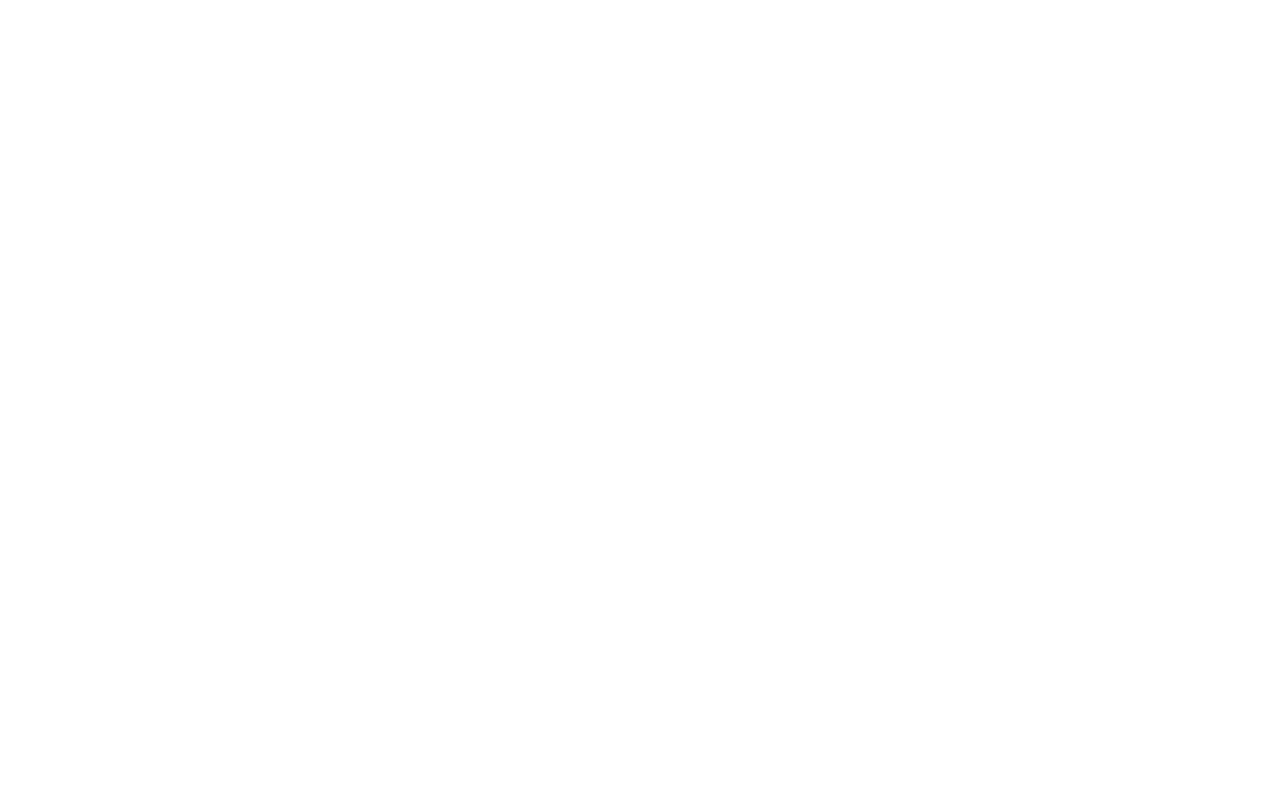
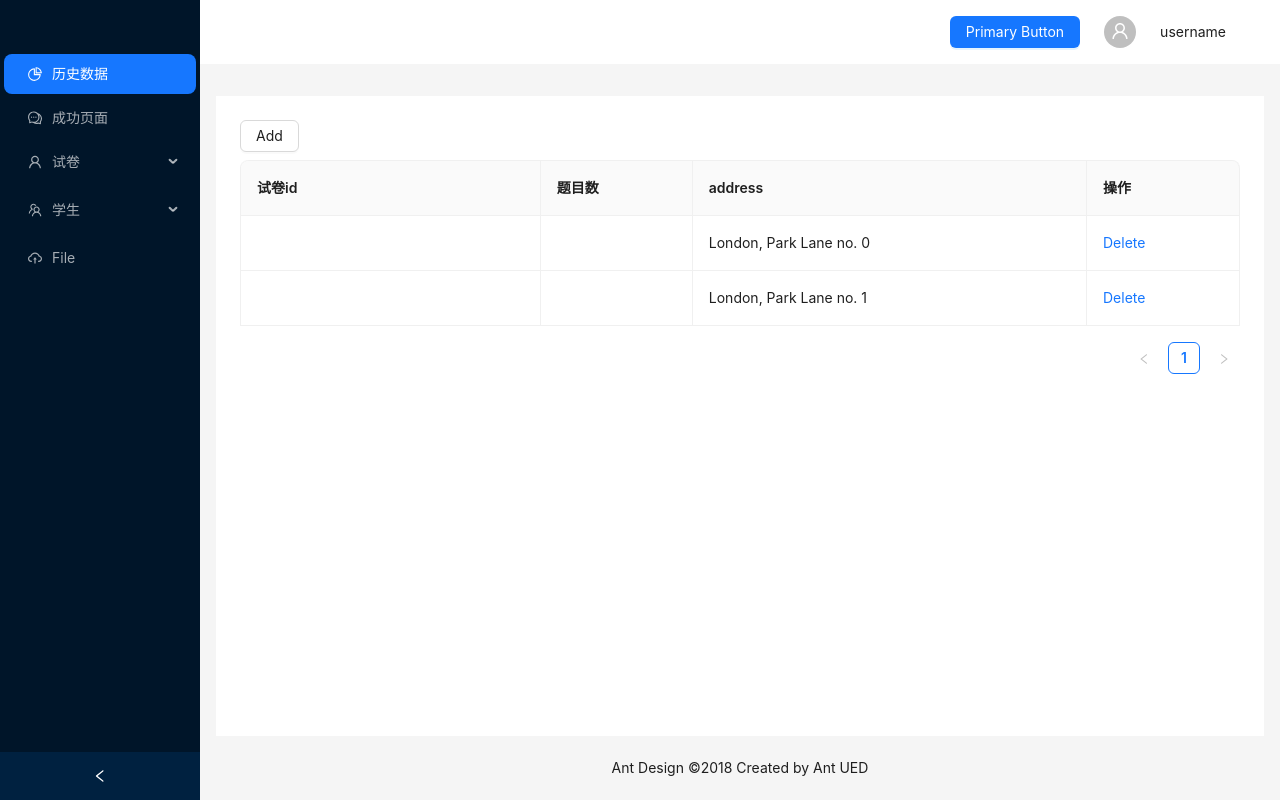
Before and after one commit to xiaoheiit6/mark_plantform_web, a Vue app in the folder main/: page /teacher/testPaperList in a window 1280 px wide. Before the commit this address had no page. Built offline with nearby package versions, Linux system fonts and the light colour scheme; the HTML template or start-up script is replaced by a standard one.

Commit message:
update backgroud-imgs. add new testPaperList view.

```diff
--- a/main/src/router/index.js
+++ b/main/src/router/index.js
@@ -39,6 +39,10 @@ const routes = [
       {
         path: 'table',
         component: import('@/views/test/table.vue')
+      },
+      {
+        path: 'testPaperList',
+        component: import('@/views/teacher/testPaper/testPaperList.vue')
       }
     ]
   },
--- a/main/src/views/login/index.vue
+++ b/main/src/views/login/index.vue
@@ -5,6 +5,7 @@
       <div class="loginbox">
         <a-form :model="formState" name="normal_login" class="login-form" @finish="onFinish"
           @finishFailed="onFinishFailed">
+          <h1 class="title-center">山水诗画</h1>
           <a-form-item label="账号" name="username" :rules="[{ required: true, message: 'Please input your username!' }]">
             <a-input v-model:value="formState.username">
               <template #prefix>
@@ -38,6 +39,7 @@
               <a-checkbox v-model:checked="formState.remember">记住我</a-checkbox>
             </a-form-item>
             <a class="login-form-forgot" href="">忘记密码</a>
+            <!-- <a-button @click="success">Success</a-button> -->
           </a-form-item>
         </a-form>
       </div>
@@ -48,6 +50,7 @@
 
 <script setup>
 import axios from 'axios';
+import { message } from 'ant-design-vue';
 import { useWebStore } from '@/stores/web.js';
 const webStore = useWebStore()
 
@@ -60,6 +63,12 @@ const formState = reactive({
   password: '',
   remember: true,
 });
+const success = () => {
+  message.success({
+    content: '登录成功',
+    duration: 1
+  });
+};
 const onFinish = values => {
   console.log('Success:', values);
 };
@@ -94,6 +103,9 @@ const login = () => {
 
 
 <style scoped>
+.title-center {
+  text-align: center;
+}
 .container-center {
   display: flex;
   justify-content: center;
@@ -102,8 +114,7 @@ const login = () => {
   /* 垂直居中 */
   height: 100vh;
   /* 使容器的高度等于视口的高度 */
-
-  background-image: url('@/assets/background.jpg');
+  background-image: url('@/assets/1.jpg');
   /* 设置背景图片 */
   background-size: cover;
   /* 背景图片覆盖整个容器 */
--- /dev/null
+++ b/main/src/views/teacher/testPaper/testPaperList.vue
@@ -0,0 +1,127 @@
+<template>
+    <a-button class="editable-add-btn" style="margin-bottom: 8px" @click="handleAdd">Add</a-button>
+    <a-table bordered :data-source="dataSource" :columns="columns">
+        <template #bodyCell="{ column, text, record }">
+            <template v-if="column.dataIndex === 'name'">
+                <div class="editable-cell">
+                    <div v-if="editableData[record.key]" class="editable-cell-input-wrapper">
+                        <a-input v-model:value="editableData[record.key].name" @pressEnter="save(record.key)" />
+                        <check-outlined class="editable-cell-icon-check" @click="save(record.key)" />
+                    </div>
+                    <div v-else class="editable-cell-text-wrapper">
+                        {{ text || ' ' }}
+                        <edit-outlined class="editable-cell-icon" @click="edit(record.key)" />
+                    </div>
+                </div>
+            </template>
+            <template v-else-if="column.dataIndex === 'operation'">
+                <a-popconfirm v-if="dataSource.length" title="Sure to delete?" @confirm="onDelete(record.key)">
+                    <a>Delete</a>
+                </a-popconfirm>
+            </template>
+        </template>
+    </a-table>
+</template>
+<script setup>
+import { computed, reactive, ref } from 'vue';
+import { cloneDeep } from 'lodash-es';
+const columns = [
+    {
+        title: '试卷id',
+        dataIndex: 'testPaperId',
+        width: '30%',
+    },
+    {
+        title: '题目数',
+        dataIndex: 'problemNums',
+    },
+    {
+        title: 'address',
+        dataIndex: 'address',
+    },
+    {
+        title: '操作',
+        dataIndex: 'operation',
+    },
+];
+const dataSource = ref([
+    {
+        key: '0',
+        name: 'Edward King 0',
+        age: 32,
+        address: 'London, Park Lane no. 0',
+    },
+    {
+        key: '1',
+        name: 'Edward King 1',
+        age: 32,
+        address: 'London, Park Lane no. 1',
+    },
+]);
+const count = computed(() => dataSource.value.length + 1);
+const editableData = reactive({});
+const edit = key => {
+    editableData[key] = cloneDeep(dataSource.value.filter(item => key === item.key)[0]);
+};
+const save = key => {
+    Object.assign(dataSource.value.filter(item => key === item.key)[0], editableData[key]);
+    delete editableData[key];
+};
+const onDelete = key => {
+    dataSource.value = dataSource.value.filter(item => item.key !== key);
+};
+const handleAdd = () => {
+    const newData = {
+        key: `${count.value}`,
+        name: `Edward King ${count.value}`,
+        age: 32,
+        address: `London, Park Lane no. ${count.value}`,
+    };
+    dataSource.value.push(newData);
+};
+</script>
+
+<style  scoped>
+.editable-cell {
+    position: relative;
+
+    .editable-cell-input-wrapper,
+    .editable-cell-text-wrapper {
+        padding-right: 24px;
+    }
+
+    .editable-cell-text-wrapper {
+        padding: 5px 24px 5px 5px;
+    }
+
+    .editable-cell-icon,
+    .editable-cell-icon-check {
+        position: absolute;
+        right: 0;
+        width: 20px;
+        cursor: pointer;
+    }
+
+    .editable-cell-icon {
+        margin-top: 4px;
+        display: none;
+    }
+
+    .editable-cell-icon-check {
+        line-height: 28px;
+    }
+
+    .editable-cell-icon:hover,
+    .editable-cell-icon-check:hover {
+        color: #108ee9;
+    }
+
+    .editable-add-btn {
+        margin-bottom: 8px;
+    }
+}
+
+.editable-cell:hover .editable-cell-icon {
+    display: inline-block;
+}
+</style>
--- a/main/src/views/test/table.vue
+++ b/main/src/views/test/table.vue
@@ -25,8 +25,6 @@
             </template>
             <template v-else-if="column.key === 'action'">
                 <span>
-
-
                     <a>Delete</a>
                     <a-divider type="vertical" />
                     <a class="ant-dropdown-link">
@@ -34,6 +32,9 @@
                         <down-outlined />
                     </a>
                 </span>
+            </template>
+            <template v-else-if="column.key === 'age'">
+                <a-image :width="100" src="https://zos.alipayobjects.com/rmsportal/jkjgkEfvpUPVyRjUImniVslZfWPnJuuZ.png" />
             </template>
         </template>
     </a-table>
@@ -69,7 +70,7 @@ const data = [
     {
         key: '1',
         name: 'John Brown',
-        age: 32,
+        age: '<a-image :width="100" src="https://zos.alipayobjects.com/rmsportal/jkjgkEfvpUPVyRjUImniVslZfWPnJuuZ.png" />',
         address: 'New York No. 1 Lake Park',
         tags: ['nice', 'developer'],
     },
```
Also changed, not shown: main/src/assets/1.jpg (added).
